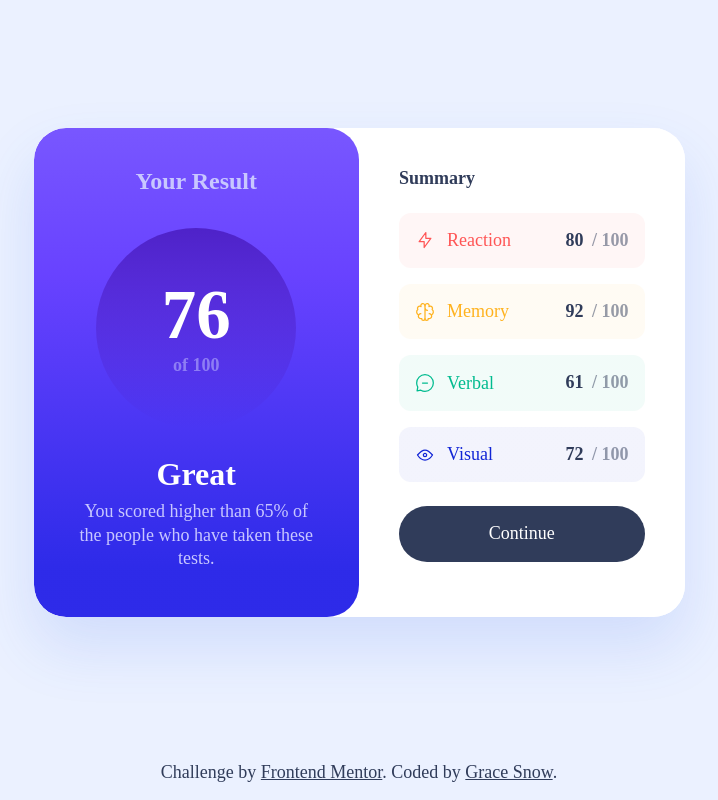
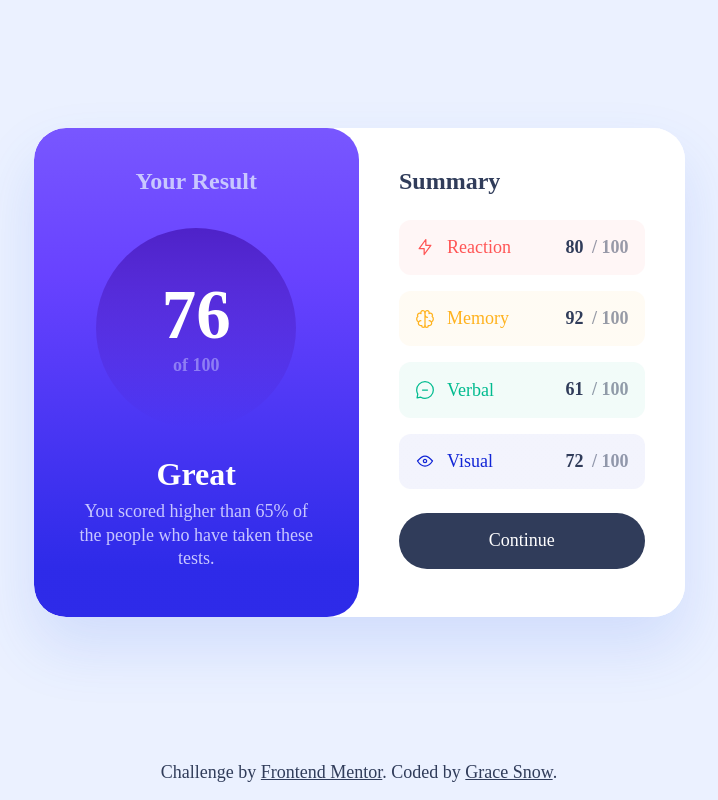
Before and after one commit to grace-snow/fmentor-results-summary-react, a React (Vite) app: page / in a window 1280 px wide. Shown: the whole page, without its empty margins (281-999 px from the left). Built offline with nearby package versions, Linux system fonts and the light colour scheme.

Commit message:
font size and weight

```diff
--- a/src/components/ResultsSummary/ResultsSummaryIntroPanel/ResultsSummaryIntroPanel.jsx
+++ b/src/components/ResultsSummary/ResultsSummaryIntroPanel/ResultsSummaryIntroPanel.jsx
@@ -6,7 +6,7 @@ import VisuallyHidden from '../../VisuallyHidden/VisuallyHidden';
 function ResultsSummaryIntroPanel({ children }) {
   return (
     <div className='flex flex-col items-center w-full text-white bg-gradient-to-b from-violet-400 via-violet-500 via-30% to-violet-600 to-90% pt-400 px-600 pb-600 md:pt-600 md:pb-700 rounded-b-500 md:rounded-500'>
-      <h1 className='font-extrabold text-neutral-300 text-18-24'>{cmsConfig.mainHeading}</h1>
+      <h1 className='font-bold text-neutral-300 text-18-24'>{cmsConfig.mainHeading}</h1>
       <p className='flex flex-col items-center justify-center p-6 my-400 md:mt-500 rounded-full aspect-square w-[8.75rem] md:w-[12.5rem] bg-gradient-to-b from-violet-800 to-violet-100'>
         <span className='font-extrabold leading-none text-56-72 my-50'>{results.summary.score}</span> <span className='font-bold opacity-50 text-neutral-300'>of {results.summary.total}</span>
       </p>
--- a/src/components/ResultsSummary/ResultsSummaryMainPanel/ResultsSummaryMainPanel.jsx
+++ b/src/components/ResultsSummary/ResultsSummaryMainPanel/ResultsSummaryMainPanel.jsx
@@ -7,7 +7,7 @@ import { cmsConfig } from '../../../data/resultsSummary';
 function ResultsSummaryMainPanel() {
   return (
     <div className='w-full bg-white py-400 px-500 md:p-600'>
-      <h2 className='font-bold text-violet-900 md:text-left'>{cmsConfig.summaryHeading}</h2>
+      <h2 className='font-bold text-violet-900 md:text-left text-18-24'>{cmsConfig.summaryHeading}</h2>
       <ResultsSummaryList />
       <ButtonPrimary className='w-full'>{cmsConfig.buttonLabel}</ButtonPrimary>
     </div>
```
